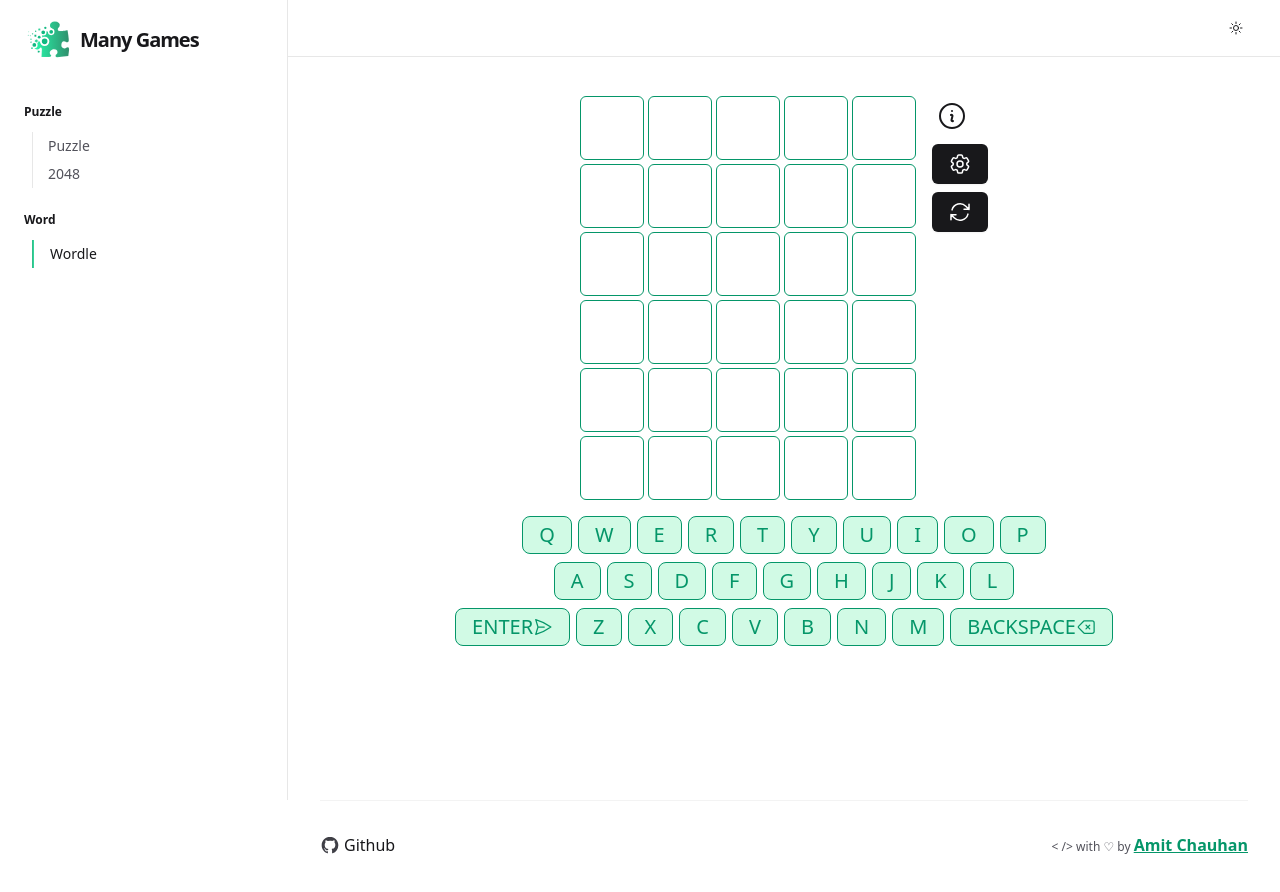
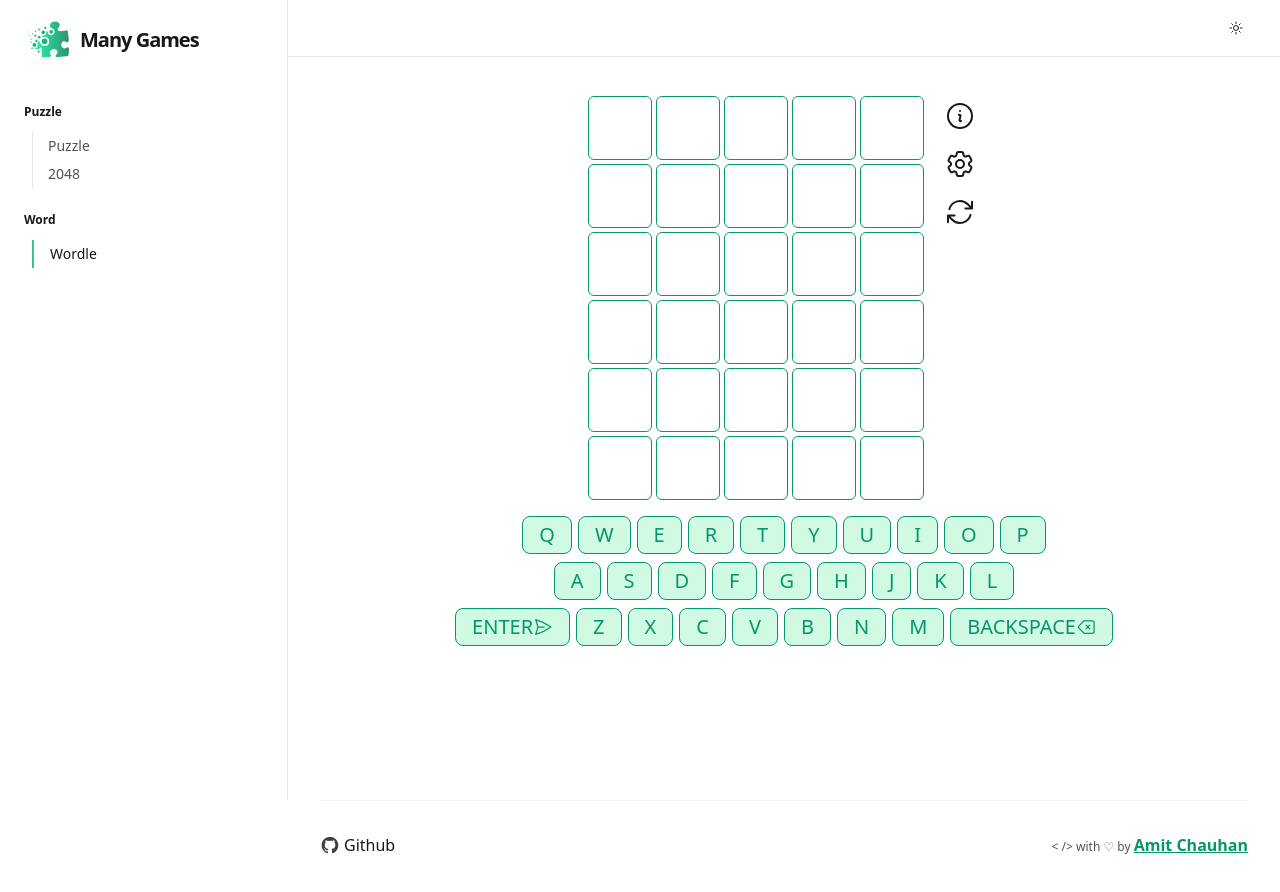
Before and after one commit to Legend0619/ManyGames, a React (Vite) app: page /wordle in a window 1280 px wide. Shown: the top 892 px of the page. Built offline with nearby package versions, Linux system fonts and the light colour scheme; no server answers.

Commit message:
Changed UI of buttons in wordle

```diff
--- a/src/components/games/wordle/GameBoard.tsx
+++ b/src/components/games/wordle/GameBoard.tsx
@@ -303,20 +303,20 @@ export default function TestingWordleBoard() {
       <div className="flex flex-col gap-4 lg:flex-row-reverse">
         <div className="flex w-full justify-end gap-2 lg:flex-col-reverse">
           <button
-            aria-label="reset game"
+            aria-label="How to play"
+            onClick={handleResetGame}
             type="button"
-            className="rounded-md bg-zinc-900 p-2 shadow-sm transition-colors duration-100 ease-in hover:bg-zinc-700 dark:bg-emerald-400  dark:ring-1 dark:ring-inset dark:ring-emerald-400/20 dark:hover:bg-emerald-400/80 dark:hover:ring-emerald-400 sm:px-4"
-            onClick={handleResetGame}
+            className="flex h-10 w-10 items-center justify-center rounded-md transition hover:bg-zinc-900/5 dark:hover:bg-white/5"
           >
-            <ArrowPathIcon className="block h-6 w-6 text-white dark:text-zinc-900" />
+            <ArrowPathIcon className="h-8 w-8 stroke-zinc-900 dark:stroke-emerald-300" />
           </button>
           <button
-            aria-label="game setting"
+            aria-label="How to play"
+            onClick={() => setOpenSettingModal(true)}
             type="button"
-            className="rounded-md bg-zinc-900 p-2 shadow-sm transition-colors duration-100 ease-in hover:bg-zinc-700 dark:bg-emerald-400  dark:ring-1 dark:ring-inset dark:ring-emerald-400/20 dark:hover:bg-emerald-400/80 dark:hover:ring-emerald-400 sm:px-4"
-            onClick={() => setOpenSettingModal(true)}
+            className="flex h-10 w-10 items-center justify-center rounded-md transition hover:bg-zinc-900/5 dark:hover:bg-white/5"
           >
-            <Cog6ToothIcon className="block h-6 w-6 text-white dark:text-zinc-900" />
+            <Cog6ToothIcon className="h-8 w-8 stroke-zinc-900 dark:stroke-emerald-300" />
           </button>
           <WordleSettingModal
             mode={boardData.m}
```
